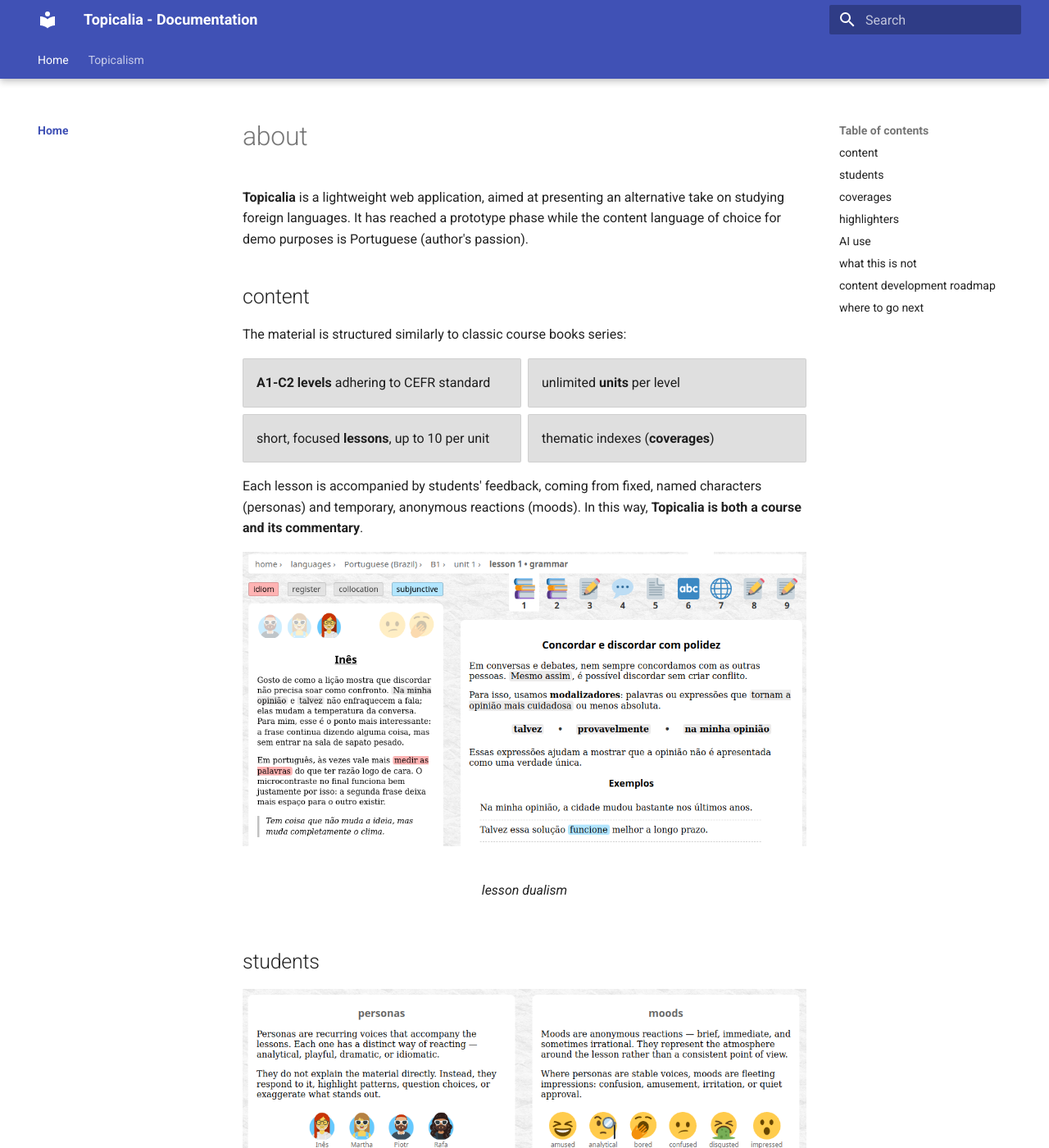
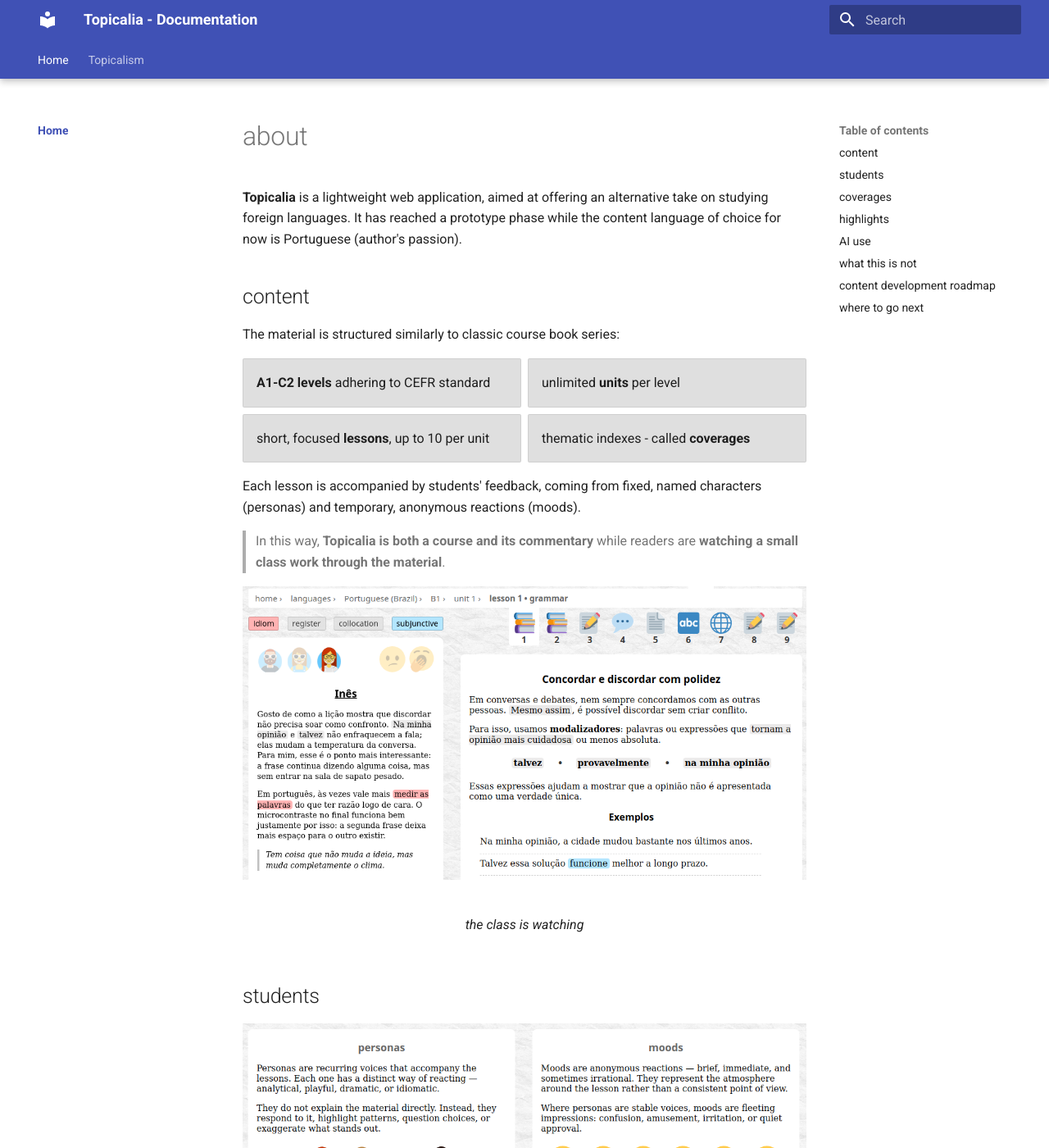
Before and after one commit to jiwanski/topicalia2-notes, an MkDocs documentation site: the page built from docs/index.md, in a window 1280 px wide and 1400 px high. Shown: the whole window at 82% size. Built offline with MkDocs 1.6.1 and Material for MkDocs 9.7.7, drawn with Linux system fonts in a browser that asks for light colours; some of the changed text lies outside the part shown.

Commit message:
final home page version

```diff
--- a/docs/index.md
+++ b/docs/index.md
@@ -1,23 +1,26 @@
 # about
 
-**Topicalia** is a lightweight web application, aimed at presenting an alternative take on studying foreign languages. It has reached a prototype phase while the content language of choice for demo purposes is Portuguese (author's passion).
+**Topicalia** is a lightweight web application, aimed at offering an alternative take on studying foreign languages. It has reached a prototype phase while the content language of choice for now is Portuguese (author's passion).
 
 ## content
 
-The material is structured similarly to classic course books series:
+The material is structured similarly to classic course book series:
 
 <div class="grid cards" markdown>
 - __A1-C2 levels__ adhering to  CEFR standard
 - unlimited __units__ per level
 - short, focused __lessons__, up to 10 per unit
-- thematic indexes (__coverages__)
+- thematic indexes - called __coverages__
 </div>
 
-Each lesson is accompanied by students' feedback, coming from fixed, named characters (personas) and temporary, anonymous reactions (moods). In this way, **Topicalia is both a course and its commentary**.
+Each lesson is accompanied by students' feedback, coming from fixed, named characters (personas) and temporary, anonymous reactions (moods).
+
+
+>  In this way, **Topicalia is both a course and its commentary** while readers are **watching a small class work through the material**.
 
 <figure markdown="span">
   ![_](assets/screens/lesson-dual.png)
-  <figcaption>lesson dualism</figcaption>
+  <figcaption>the class is watching</figcaption>
 </figure>
 
 ## students
@@ -36,27 +39,20 @@
 
 ## coverages
 
-Thanks to semantic markup in the content, Topicalia can generate indexes of what actually appears in lessons:
-
-<div class="grid cards" markdown>
-- grammar areas
-- exercise types
-- lesson breeds
-- custom highlights
-</div>
+Thanks to semantic markup in the content, Topicalia can generate indexes of what actually appears in lessons - grammar areas, exercise types, lesson categories and custom highlights.
 
 <figure markdown="span">
   ![_](assets/screens/coverage-grammar.png)
   <figcaption>coverage of Portuguese grammar</figcaption>
 </figure>
 
-## highlighters
+## highlights
 
 Commonly marked words get their own highlight colour:
 
 <figure markdown="span">
   ![_](assets/screens/highlights.png)
-  <figcaption>highlighters</figcaption>
+  <figcaption>highlights</figcaption>
 </figure>
 
 Idioms, collocations and registers are commonly emphasized features. A **special** category is reserved for language-specific features. In Portuguese, this highlights the **subjunctive**, which also has its own coverage listing.
@@ -72,10 +68,10 @@
 
 ## what this is **not**
 
-Topicalia is not meant to become:
+Topicalia is not meant to become a:
 
-- a gamified app (unless achievements stay purely educational)
-- a grammar encyclopedia
+- gamified app (unless achievements stay purely educational)
+- grammar encyclopedia
 - chatbot tutor
 
 ## content development roadmap
```
